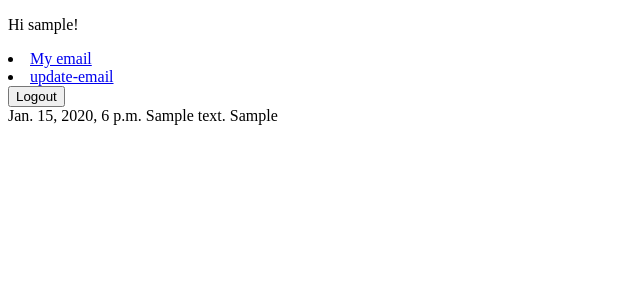
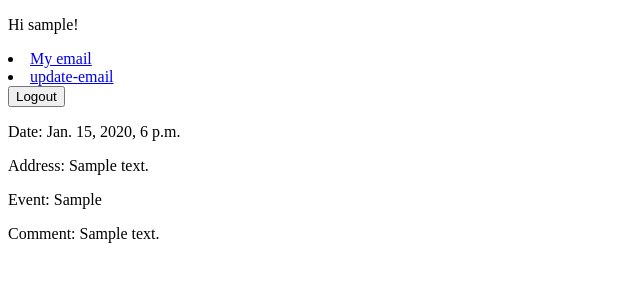
Before and after one commit to DurianLT/PlanWise, a Django app: page /event/event_list/ in a window 1280 px wide. Shown: the top 300 px of the page, without its empty margins (0-640 px from the left). Run offline with Django 5.2, Linux system fonts and the light colour scheme; a user stored in the database is signed in; tables that the repository leaves empty hold one stand-in row (values such as "Sample post").

Commit message:
update HTML

```diff
--- a/planWise/templates/event_list.html
+++ b/planWise/templates/event_list.html
@@ -4,8 +4,13 @@
 {% endblock %}
 {% block content %}
     {% for event in object_list %}
-        {{ event.date }}
-        {{ event.address }}
-        {{ event.event }}
+        <div>
+            <p>Date: {{ event.date }}</p>
+            <p>Address: {{ event.address }}</p>
+            <p>Event: {{ event.event }}</p>
+            <p>Comment: {{ event.comment }}</p>
+        </div>
+        <br/>
     {% endfor %}
+    <br/>
 {% endblock %}
```
